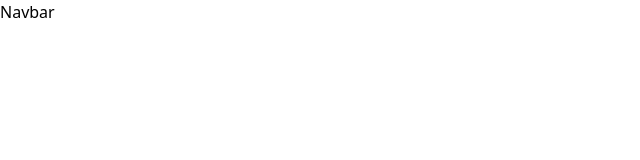
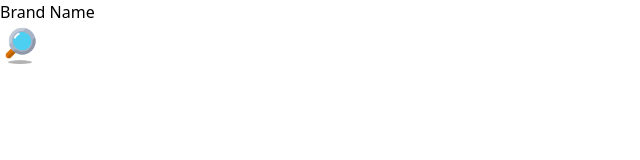
Before and after one commit to M-AminAlizadeh/Search-app, a React (Vite) app: page / in a window 1280 px wide. Shown: the top 160 px of the page, without its empty margins (0-640 px from the left). Built offline with nearby package versions, Linux system fonts and the light colour scheme.

Commit message:
Build the brand-name part and add a link to it

```diff
--- a/src/components/Navbar.jsx
+++ b/src/components/Navbar.jsx
@@ -1,9 +1,16 @@
-import React from 'react'
+import brandIcon from '../assets/search-icon.png'
+import { Link } from 'react-router-dom'
 
 function Navbar() {
   return (
-    <nav>
-      Navbar
+    <nav className="border-b p-5 flex flex-wrap justify-center items-center sm:justify-between">
+      {/* Brand name link */}
+      <Link to="/">
+        <div className="flex border justify-start items-center py-1 px-2 rounded bg-white">
+          <h1 className="font-bold">Brand Name</h1>
+          <img width="40" src={brandIcon} alt="search"/>
+        </div>
+      </Link>
     </nav>
   )
 }
```
Also changed, not shown: src/assets/search-icon.png (added).
